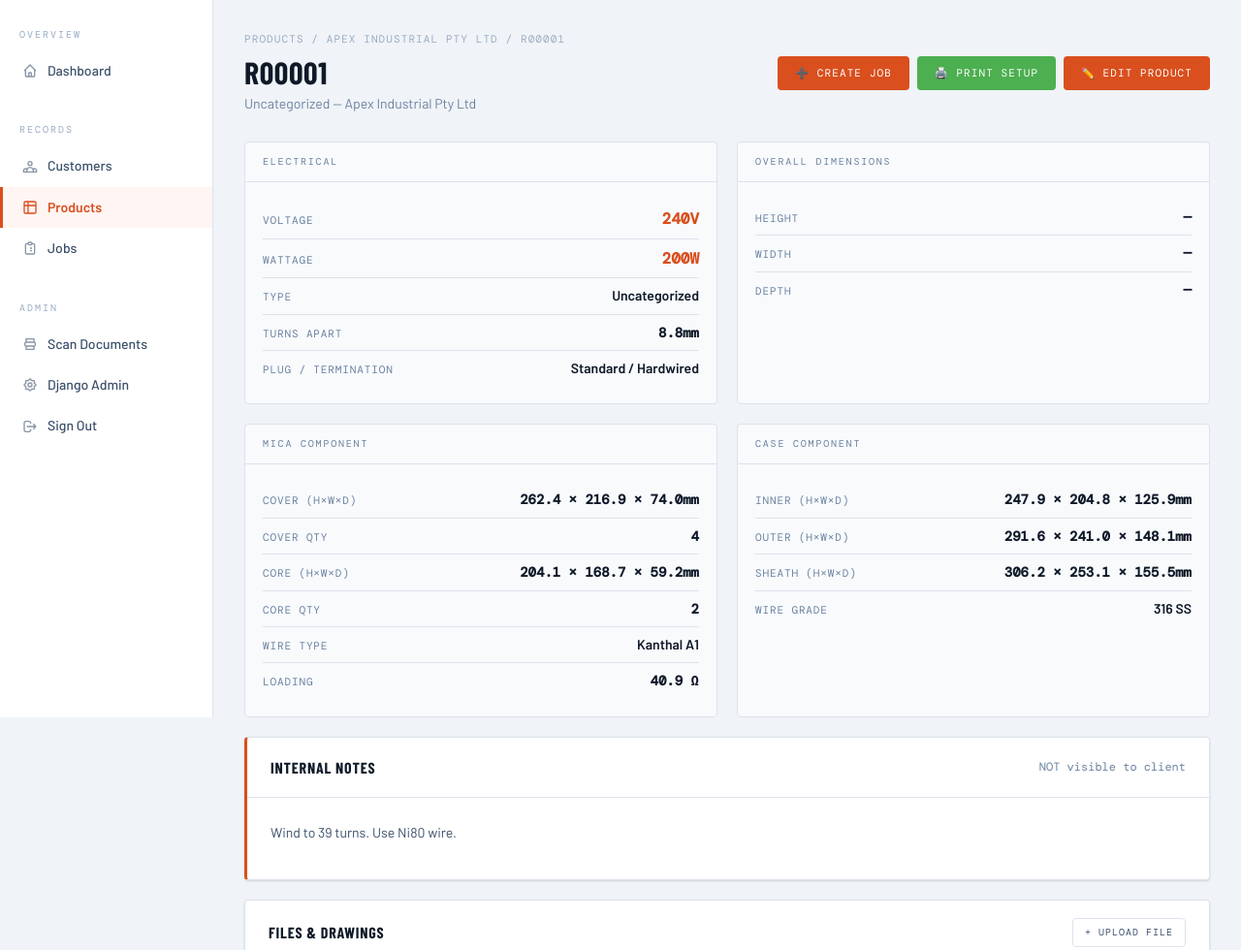
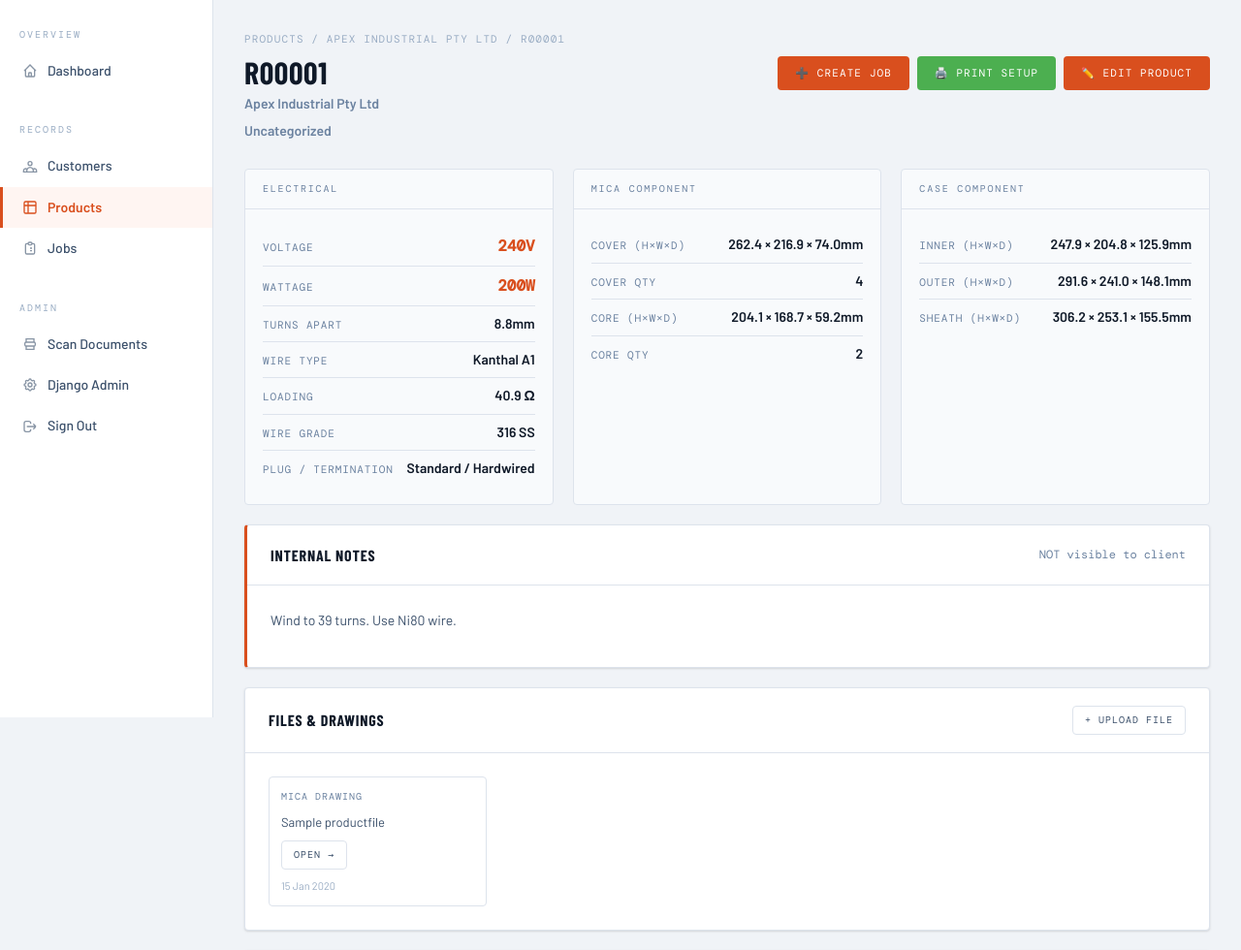
Before and after one commit to resolvedlogic-nsw/heatrexwyong, a Django app: page /staff/products/R00001/ in a window 1280 px wide. Shown: the part 60-1040 px from the top of the page at 97% size. Run offline with Django 5.2, Linux system fonts and the light colour scheme; a user stored in the database is signed in; data comes from the database, SQL or seed files in the repository; tables that the repository leaves empty hold one stand-in row (values such as "Sample post"); parts of the project's set-up code (start-up, migrations or seed data) failed here and were passed over; some web fonts are replaced.

Commit message:
Update product_detail.html

```diff
--- a/templates/staff/product_detail.html
+++ b/templates/staff/product_detail.html
@@ -5,7 +5,7 @@
 
 {% block content %}
 <div class="page-header">
-    <div class="page-breadcrumb">
+  <div class="page-breadcrumb">
     <a href="{% url 'staff_product_list' %}">Products</a> /
 
     {% if product.customers.all %}
@@ -18,73 +18,131 @@
 
     / {{ product.r_number }}
   </div>
+
   <div class="page-header-inner">
     <div>
       <h1 class="page-title">{{ product.r_number }}</h1>
-      <p class="page-subtitle">{{ product.category.name|default:"Uncategorized" }} &mdash; {% for c in product.customers.all %}{{ c.company_name }}{% if not forloop.last %}, {% endif %}{% endfor %}</p>
+      <p class="page-subtitle" style="font-weight: bold;">
+        {% for c in product.customers.all %}
+          {{ c.company_name }}{% if not forloop.last %}, {% endif %}
+        {% empty %}
+          Unassigned Customer
+        {% endfor %}
+      </p>
+      <p class="page-subtitle" style="font-weight: bold;">{{ product.category.name|default:"Uncategorized" }}</p>
     </div>
     <div class="page-actions" style="display: flex; gap: 8px;">
       <a href="{% url 'staff_job_create' product.r_number %}" class="btn btn-primary" style="background: var(--ember); border: none;">➕ Create Job</a>
-
       <a href="{% url 'staff_product_print_setup' product.r_number %}" class="btn btn-primary" style="background:#4CAF50; border-color:#388E3C;">🖨️ Print Setup</a>
-      <a href="{% url 'staff_product_edit' product.r_number %}" class="btn btn-primary">
-    ✏️ Edit Product
-</a>
+      <a href="{% url 'staff_product_edit' product.r_number %}" class="btn btn-primary">✏️ Edit Product</a>
     </div>
-
   </div>
 </div>
 
-<div style="display:grid;grid-template-columns:1fr 1fr;gap:20px;margin-bottom:20px;">
+<!-- 3x1 Grid Layout -->
+<div style="display:grid;grid-template-columns:repeat(3, 1fr);gap:20px;margin-bottom:20px;">
+
+  <!-- Box 1: Electrical -->
   <div class="spec-panel">
     <div class="spec-panel-header">Electrical</div>
     <div class="spec-panel-body">
       <div class="spec-row"><span class="spec-key">Voltage</span><span class="spec-val mono ember">{{ product.voltage }}V</span></div>
       <div class="spec-row"><span class="spec-key">Wattage</span><span class="spec-val mono ember">{{ product.wattage }}</span></div>
-            <div class="spec-row"><span class="spec-key">Type</span><span class="spec-val">{{ product.category.name|default:"Uncategorized" }}</span></div>
-      {% if product.turns_apart %}<div class="spec-row"><span class="spec-key">Turns Apart</span><span class="spec-val mono">{{ product.turns_apart }}mm</span></div>{% endif %}
+      {% if product.turns_apart %}<div class="spec-row"><span class="spec-key">Turns Apart</span><span class="spec-val">{{ product.turns_apart }}mm</span></div>{% endif %}
+      <div class="spec-row"><span class="spec-key">Wire Type</span><span class="spec-val">{{ product.mica_details.wire_type|default:"—" }}</span></div>
+      <div class="spec-row"><span class="spec-key">Loading</span><span class="spec-val">{% if product.mica_details.loading_ohms %}{{ product.mica_details.loading_ohms }} Ω{% else %}—{% endif %}</span></div>
+      <div class="spec-row"><span class="spec-key">Wire Grade</span><span class="spec-val">{{ product.case_details.wire_grade|default:"—" }}</span></div>
       <div class="spec-row"><span class="spec-key">Plug / Termination</span><span class="spec-val">{{ product.plug_type|default:"Standard / Hardwired" }}</span></div>
     </div>
   </div>
-  <div class="spec-panel">
-    <div class="spec-panel-header">Overall Dimensions</div>
-    <div class="spec-panel-body">
-      <div class="spec-row"><span class="spec-key">Height</span><span class="spec-val mono">{{ product.dim_h|default:"—" }}{% if product.dim_h %}mm{% endif %}</span></div>
-      <div class="spec-row"><span class="spec-key">Width</span><span class="spec-val mono">{{ product.dim_w|default:"—" }}{% if product.dim_w %}mm{% endif %}</span></div>
-      <div class="spec-row"><span class="spec-key">Depth</span><span class="spec-val mono">{{ product.dim_d|default:"—" }}{% if product.dim_d %}mm{% endif %}</span></div>
-    </div>
-  </div>
-</div>
 
-<div style="display:grid;grid-template-columns:1fr 1fr;gap:20px;margin-bottom:20px;">
+  <!-- Box 2: Mica Component -->
   <div class="spec-panel">
     <div class="spec-panel-header">Mica Component</div>
     <div class="spec-panel-body">
       {% if product.mica_details %}{% with m=product.mica_details %}
-        <div class="spec-row"><span class="spec-key">Cover (H×W×D)</span><span class="spec-val mono">{{ m.cover_dim_h }} × {{ m.cover_dim_w }} × {{ m.cover_dim_d }}mm</span></div>
-        <div class="spec-row"><span class="spec-key">Cover Qty</span><span class="spec-val mono">{{ m.cover_quantity }}</span></div>
-        <div class="spec-row"><span class="spec-key">Core (H×W×D)</span><span class="spec-val mono">{{ m.core_dim_h }} × {{ m.core_dim_w }} × {{ m.core_dim_d }}mm</span></div>
-        <div class="spec-row"><span class="spec-key">Core Qty</span><span class="spec-val mono">{{ m.core_quantity }}</span></div>
-        <div class="spec-row"><span class="spec-key">Wire Type</span><span class="spec-val">{{ m.wire_type|default:"—" }}</span></div>
-        <div class="spec-row"><span class="spec-key">Loading</span><span class="spec-val mono">{% if m.loading_ohms %}{{ m.loading_ohms }} Ω{% else %}—{% endif %}</span></div>
+        <div class="spec-row">
+          <span class="spec-key">Cover (H×W×D)</span>
+          <span class="spec-val">
+            {% with d=m.cover_dim_d|stringformat:"s"|lower %}
+            {% if d and d != "0" and d != "-" and d != "none" and d != "nil" %}
+              {{ m.cover_dim_h }} × {{ m.cover_dim_w }} × {{ m.cover_dim_d }}mm
+            {% else %}
+              {{ m.cover_dim_h }} × {{ m.cover_dim_w }}mm
+            {% endif %}
+            {% endwith %}
+          </span>
+        </div>
+        <div class="spec-row"><span class="spec-key">Cover Qty</span><span class="spec-val">{{ m.cover_quantity }}</span></div>
+
+        <div class="spec-row">
+          <span class="spec-key">Core (H×W×D)</span>
+          <span class="spec-val">
+            {% with d=m.core_dim_d|stringformat:"s"|lower %}
+            {% if d and d != "0" and d != "-" and d != "none" and d != "nil" %}
+              {{ m.core_dim_h }} × {{ m.core_dim_w }} × {{ m.core_dim_d }}mm
+            {% else %}
+              {{ m.core_dim_h }} × {{ m.core_dim_w }}mm
+            {% endif %}
+            {% endwith %}
+          </span>
+        </div>
+        <div class="spec-row"><span class="spec-key">Core Qty</span><span class="spec-val">{{ m.core_quantity }}</span></div>
       {% endwith %}{% else %}
         <p style="color:var(--text-4);font-size:13px;">No mica specs.</p>
       {% endif %}
     </div>
   </div>
+
+  <!-- Box 3: Case Component -->
   <div class="spec-panel">
     <div class="spec-panel-header">Case Component</div>
     <div class="spec-panel-body">
       {% if product.case_details %}{% with c=product.case_details %}
-        <div class="spec-row"><span class="spec-key">Inner (H×W×D)</span><span class="spec-val mono">{{ c.inner_dim_h }} × {{ c.inner_dim_w }} × {{ c.inner_dim_d }}mm</span></div>
-        <div class="spec-row"><span class="spec-key">Outer (H×W×D)</span><span class="spec-val mono">{{ c.outer_dim_h }} × {{ c.outer_dim_w }} × {{ c.outer_dim_d }}mm</span></div>
-        <div class="spec-row"><span class="spec-key">Sheath (H×W×D)</span><span class="spec-val mono">{{ c.sheath_dim_h }} × {{ c.sheath_dim_w }} × {{ c.sheath_dim_d }}mm</span></div>
-        <div class="spec-row"><span class="spec-key">Wire Grade</span><span class="spec-val">{{ c.wire_grade|default:"—" }}</span></div>
+        <div class="spec-row">
+          <span class="spec-key">Inner (H×W×D)</span>
+          <span class="spec-val">
+            {% with d=c.inner_dim_d|stringformat:"s"|lower %}
+            {% if d and d != "0" and d != "-" and d != "none" and d != "nil" %}
+              {{ c.inner_dim_h }} × {{ c.inner_dim_w }} × {{ c.inner_dim_d }}mm
+            {% else %}
+              {{ c.inner_dim_h }} × {{ c.inner_dim_w }}mm
+            {% endif %}
+            {% endwith %}
+          </span>
+        </div>
+
+        <div class="spec-row">
+          <span class="spec-key">Outer (H×W×D)</span>
+          <span class="spec-val">
+            {% with d=c.outer_dim_d|stringformat:"s"|lower %}
+            {% if d and d != "0" and d != "-" and d != "none" and d != "nil" %}
+              {{ c.outer_dim_h }} × {{ c.outer_dim_w }} × {{ c.outer_dim_d }}mm
+            {% else %}
+              {{ c.outer_dim_h }} × {{ c.outer_dim_w }}mm
+            {% endif %}
+            {% endwith %}
+          </span>
+        </div>
+
+        <div class="spec-row">
+          <span class="spec-key">Sheath (H×W×D)</span>
+          <span class="spec-val">
+            {% with d=c.sheath_dim_d|stringformat:"s"|lower %}
+            {% if d and d != "0" and d != "-" and d != "none" and d != "nil" %}
+              {{ c.sheath_dim_h }} × {{ c.sheath_dim_w }} × {{ c.sheath_dim_d }}mm
+            {% else %}
+              {{ c.sheath_dim_h }} × {{ c.sheath_dim_w }}mm
+            {% endif %}
+            {% endwith %}
+          </span>
+        </div>
       {% endwith %}{% else %}
         <p style="color:var(--text-4);font-size:13px;">No case specs.</p>
       {% endif %}
     </div>
   </div>
+
 </div>
 
 <!-- Private notes (staff only) -->
@@ -167,11 +225,13 @@
 </div>
 
 {% endblock %}
+
 {% block extra_head %}
 <style>
-@media (max-width:700px) {
-  div[style*="grid-template-columns:1fr 1fr"] { display:block !important; }
-  div[style*="grid-template-columns:1fr 1fr"] > * { margin-bottom:16px; }
+@media (max-width:900px) {
+  /* Updated to target the new 3-column layout */
+  div[style*="grid-template-columns:repeat(3, 1fr)"] { display:block !important; }
+  div[style*="grid-template-columns:repeat(3, 1fr)"] > * { margin-bottom:16px; }
 }
 </style>
 {% endblock %}
```
